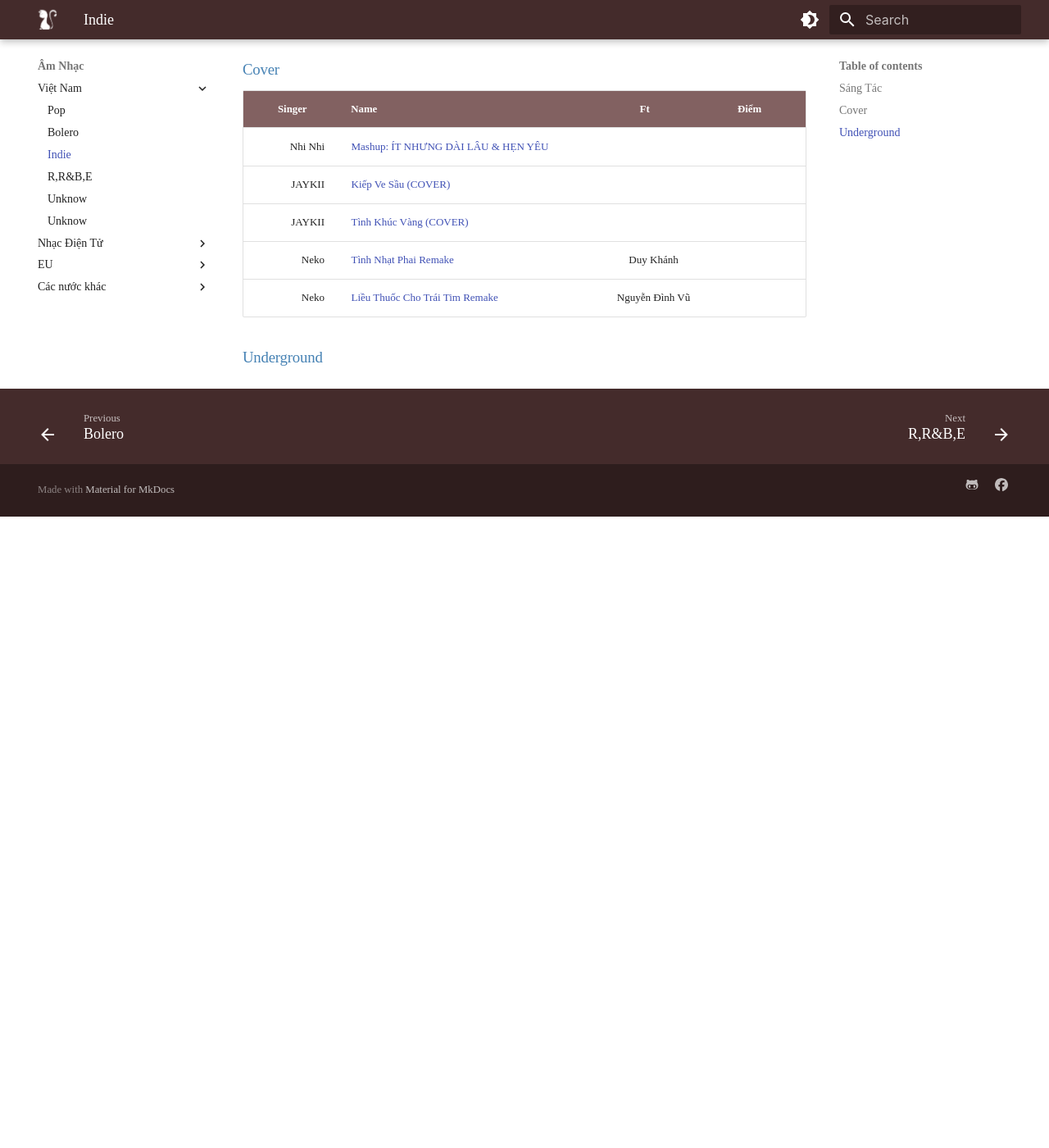
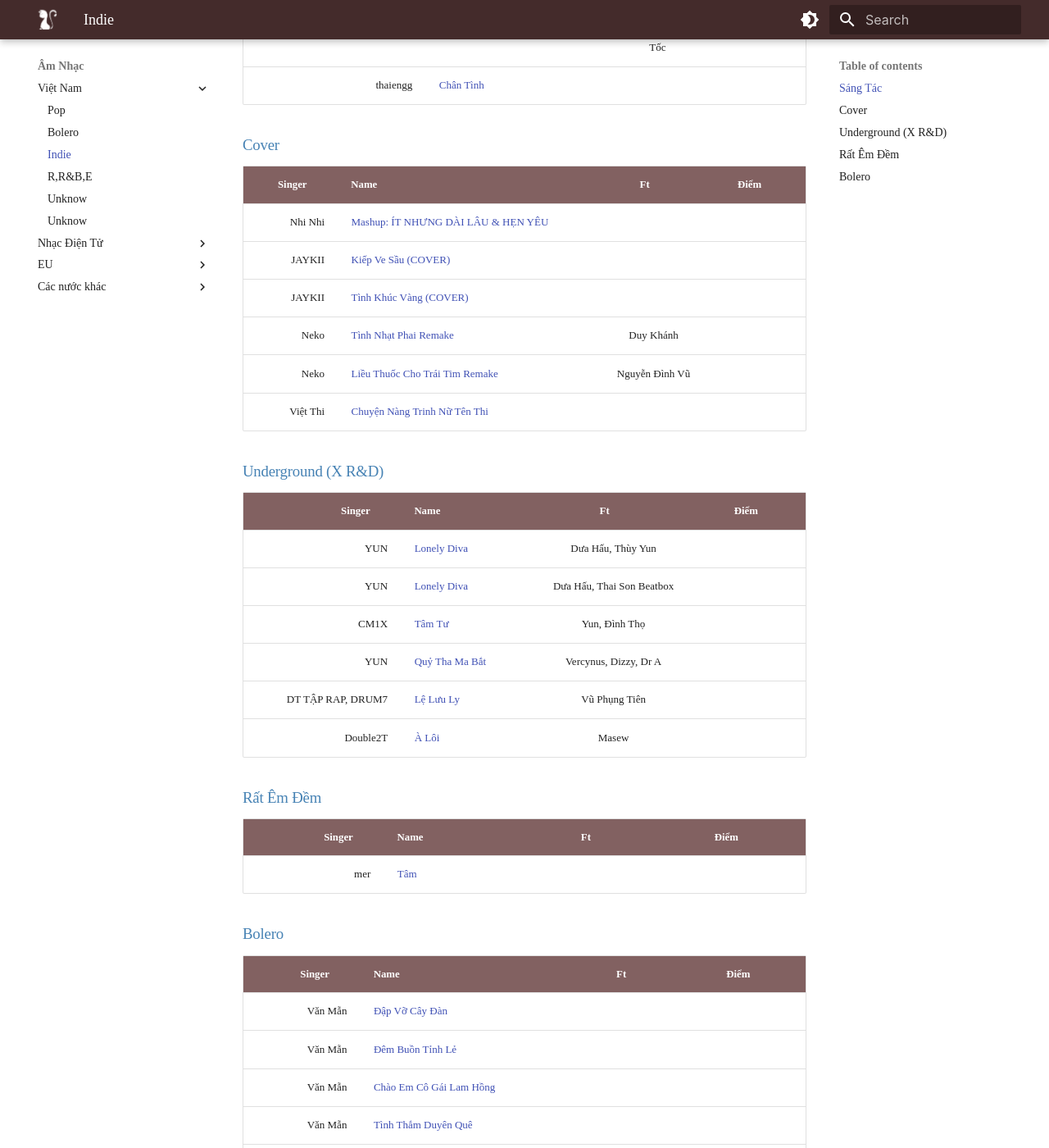
Before and after one commit to dothanhdathp/taddiary, an MkDocs documentation site: the page built from docs/Music/VN/music-vn-indie.md, in a window 1280 px wide and 1400 px high, scrolled down 1653 px. Shown: the whole window at 82% size. Built offline with MkDocs 1.6.1 and Material for MkDocs 9.7.7, drawn with Linux system fonts in a browser that asks for light colours; some web fonts are replaced; before the commit the page ends 2283 px from its top, so only the background shows below that; some of the changed text lies outside the part shown.

Commit message:
update content

```diff
--- a/docs/Music/VN/music-vn-indie.md
+++ b/docs/Music/VN/music-vn-indie.md
@@ -21,6 +21,7 @@
 |                    buitruonglinh | [Em À](https://www.youtube.com/watch?v=hhmslWPg8b4)                            |                   |       7       |
 |                    buitruonglinh | [Một Mình Ta](https://www.youtube.com/watch?v=GrAaG6zifRQ)                     |                   |       7       |
 |                    buitruonglinh | [Đường Tôi Chở Em Về](https://www.youtube.com/watch?v=OuNo8Tkb3lI)             |                   |       7       |
+|                         Juky San | [Người Đầu Tiên](https://www.youtube.com/watch?v=i54avTdUqwU)                  |   buitruonglinh   |       7       |
 |                          Thế Bảo | [Cafe Thuốc Lá và Những Ngày Vui](https://www.youtube.com/watch?v=AywD3LNR6cM) |                   |               |
 |                          Thế Bảo | [Tư Cố Nhân](https://www.youtube.com/watch?v=KHLq-YTZmw0)                      |       Kiên        |               |
 |                       Trọng Hiếu | [Kho Báu](https://www.youtube.com/watch?v=nVOgLUHhfGA)                         |                   |               |
@@ -32,16 +33,50 @@
 |                        Linh Thộn | [Cháu Xin Lỗi Chú](https://www.youtube.com/watch?v=mOZRk8NGsLI)                |     Gia Nghi      |               |
 | Phạm Nguyên Ngọc x VAnh x Ân Nhi | [Mặt Mộc](https://www.youtube.com/watch?v=v1ADEPnPt54)                         |                   |               |
 |                          Mounter | [Phép Màu](https://www.youtube.com/watch?v=jPjQJYKhhk4)                        | MAYDAYs, Minh Tốc |               |
-
+|                         thaiengg | [Chân Tình](https://www.youtube.com/watch?v=XAfHoNAn8pE)                       |                   |               |
 
 ## Cover
 
-|         Singer | Name                                                                              |       Ft       | Điểm |
-| -------------: | :-------------------------------------------------------------------------------- | :------------: | :--: |
-|        Nhi Nhi | [Mashup: ÍT NHƯNG DÀI LÂU & HẸN YÊU](https://www.youtube.com/watch?v=4Ru8ce6wD90) |                |      |
-|         JAYKII | [Kiếp Ve Sầu (COVER)](https://www.youtube.com/watch?v=5-JFbvlAlTc)                |                |      |
-|         JAYKII | [Tình Khúc Vàng (COVER)](https://www.youtube.com/watch?v=14STlznvJxA)             |                |      |
-|           Neko | [Tình Nhạt Phai Remake](https://www.youtube.com/watch?v=ZDxurbq9Ew0)              |   Duy Khánh    |      |
-|           Neko | [Liều Thuốc Cho Trái Tim Remake](https://www.youtube.com/watch?v=pxxDfgyG3v4)     | Nguyễn Đình Vũ |      |
+|   Singer | Name                                                                              |       Ft       | Điểm |
+| -------: | :-------------------------------------------------------------------------------- | :------------: | :--: |
+|  Nhi Nhi | [Mashup: ÍT NHƯNG DÀI LÂU & HẸN YÊU](https://www.youtube.com/watch?v=4Ru8ce6wD90) |                |      |
+|   JAYKII | [Kiếp Ve Sầu (COVER)](https://www.youtube.com/watch?v=5-JFbvlAlTc)                |                |      |
+|   JAYKII | [Tình Khúc Vàng (COVER)](https://www.youtube.com/watch?v=14STlznvJxA)             |                |      |
+|     Neko | [Tình Nhạt Phai Remake](https://www.youtube.com/watch?v=ZDxurbq9Ew0)              |   Duy Khánh    |      |
+|     Neko | [Liều Thuốc Cho Trái Tim Remake](https://www.youtube.com/watch?v=pxxDfgyG3v4)     | Nguyễn Đình Vũ |      |
+| Việt Thi | [Chuyện Nàng Trinh Nữ Tên Thi](https://www.youtube.com/watch?v=ApfbH6kh_H4)       |                |      |
 
-## Underground
+## Underground (X R&D)
+
+|            Singer | Name                                                          |            Ft             | Điểm |
+| ----------------: | :------------------------------------------------------------ | :-----------------------: | :--: |
+|               YUN | [Lonely Diva](https://www.youtube.com/watch?v=tCNiRDJ82yc)    |     Dưa Hấu, Thùy Yun     |      |
+|               YUN | [Lonely Diva](https://www.youtube.com/watch?v=vDACz54lJ3M)    | Dưa Hấu, Thai Son Beatbox |      |
+|              CM1X | [Tâm Tư](https://www.youtube.com/watch?v=1MWNWS64W7Y)         |       Yun, Đình Thọ       |      |
+|               YUN | [Quỷ Tha Ma Bắt](https://www.youtube.com/watch?v=1o5f-8q5inA) |   Vercynus, Dizzy, Dr A   |      |
+| DT TẬP RAP, DRUM7 | [Lệ Lưu Ly](https://www.youtube.com/watch?v=0tFUfuEhh28)      |       Vũ Phụng Tiên       |      |
+|          Double2T | [À Lôi](https://www.youtube.com/watch?v=ZbR6dYkqorI)          |           Masew           |      |
+
+## Rất Êm Đềm
+
+| Singer | Name                                               | Ft  | Điểm |
+| -----: | :------------------------------------------------- | :-: | :--: |
+|    mer | [Tâm](https://www.youtube.com/watch?v=aXuYQ9v_j9M) |     |      |
+
+## Bolero
+
+|  Singer | Name                                                                   | Ft  | Điểm |
+| ------: | :--------------------------------------------------------------------- | :-: | :--: |
+| Văn Mẫn | [Đập Vỡ Cây Đàn](https://www.youtube.com/watch?v=X9dMxZZtzVI)          |     |      |
+| Văn Mẫn | [Đêm Buồn Tỉnh Lẻ](https://www.youtube.com/watch?v=AYYi37gg2pM)        |     |      |
+| Văn Mẫn | [Chào Em Cô Gái Lam Hồng](https://www.youtube.com/watch?v=MnIjjwmYQdY) |     |      |
+| Văn Mẫn | [Tình Thắm Duyên Quê](https://www.youtube.com/watch?v=49X9ICwmotw)     |     |      |
+| Văn Mẫn | [Rừng Lá Thấp](https://www.youtube.com/watch?v=EMSZGnvAgMw)            |     |      |
+| Vân Mẫn | [Về Quê Ngoại](https://www.youtube.com/watch?v=MdpC7z-dhnU)            |     |      |
+| Văn Mẫn | [Đường Về Hai Thôn](https://www.youtube.com/watch?v=7MQLBjX8Jbc)       |     |      |
+| Văn Mẫn | [Đập Vỡ Cây Đàn](https://www.youtube.com/watch?v=X9dMxZZtzVI)          |     |      |
+| Văn Mẫn | [Trăng Về Thôn Dã](https://www.youtube.com/watch?v=ZCMNpTN58q0)        |     |      |
+| Văn Mẫn | [Chuyện Ba Mùa Mưa](https://www.youtube.com/watch?v=12wRe_ZPCzI)       |     |      |
+| Văn Mẫn | [Giã Từ](https://www.youtube.com/watch?v=j4yeaosbDzg)                  |     |      |
+| Văn Mẫn | [Hai Mùa Mưa](https://www.youtube.com/watch?v=5UjnDy-Kg_E)             |     |      |
+| Văn Mẫn | [Đêm Tiền Đồn](https://www.youtube.com/watch?v=u4vLW0YOfHk)            |     |      |
```
Also changed, not shown: docs/Music/VN/music-vn-pop.md (+53 -43 lines).
